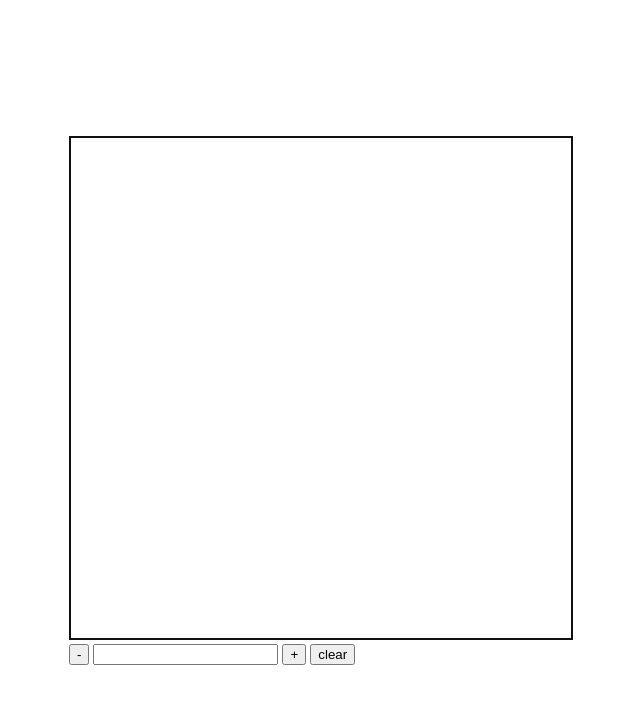
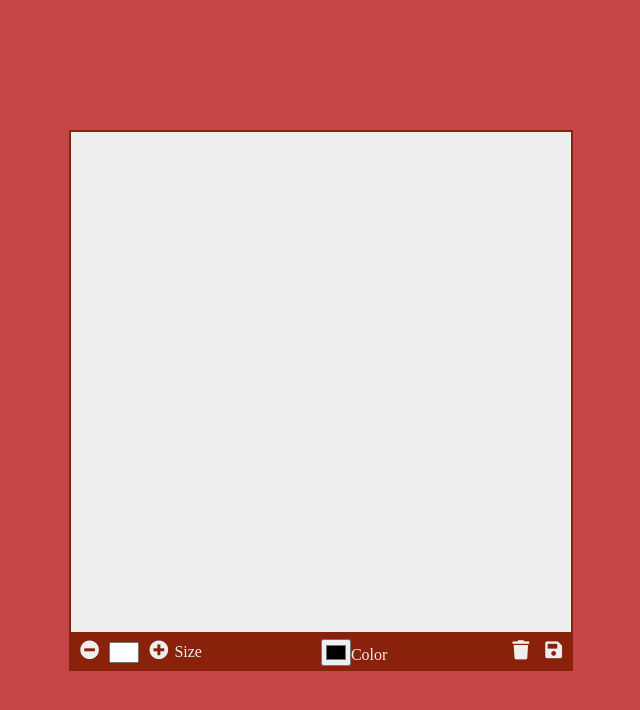
Before and after one commit to Adesholly/drawingApp, a plain HTML site: page index.html in a window 1280 px wide. Shown: the whole page, without its empty margins (319-959 px from the left). Drawn offline with Linux system fonts and the light colour scheme.

Commit message:
completing the css

```diff
--- a/index.html
+++ b/index.html
@@ -6,6 +6,7 @@
 
     <title>Document</title>
 
+    <link rel="stylesheet" href="https://cdnjs.cloudflare.com/ajax/libs/font-awesome/5.14.0/css/all.min.css">
     <link rel="stylesheet" href="normal.css">
     <script src="app.js"></script>
 
@@ -14,10 +15,28 @@
     <div class="container">
         <canvas width="500px" height="500px" class="canvas" id="canvas"></canvas>
         <div class="tools">
-            <button id="decrease">-</button>
-                <input type="number" id="input">
-            <button id="increase">+</button>
-            <button id="clear">clear</button>
+            <div>
+                <button id="decrease">
+                    <i class="fas fa-minus-circle"></i>
+                </button>
+                    <input type="number" id="input">
+                <button id="increase">
+                    <i class="fas fa-plus-circle"></i>
+                </button><span>Size</span>
+            </div>
+            <div>
+                <input type="color" id="color"><span>Color</span>
+            </div>
+
+            <div>
+                <button id="clear">
+                    <i class="fas fa-trash"></i>
+                </button>
+                <button id="save">
+                    <i class="fas fa-save"></i>
+                </button>
+            </div>
+
         </div>
 
     </div>
--- a/normal.css
+++ b/normal.css
@@ -9,31 +9,64 @@ body {
     display: flex;
     justify-content: center;
     align-items: center;
+    background-color: rgb(196, 70, 70);
 
 }
 
 .container {
+    max-width: 1000px;
+    margin: 0;
+    display: flex;
+    flex-direction: column;
+
+}
+
+.canvas {
+   border: 2px solid rgb(138, 34, 11);
+   background-color: #eee;
+
+}
 
 
-    max-width: 800px;
+.tools {
+    background-color: rgb(138, 34, 11);
+    padding: 5px 5px;
+    display: flex;
+    text-align: center;
+    justify-content: space-between;
 
 
 }
 
-.canvas {
-   border: 2px solid #111;
+button  {
+    border: none;
+    outline: none;
+    cursor: pointer;
+    background: transparent;
+    color: #eee;
+    font-size: 1.2rem;
 }
 
 
-button {
+
+span {
+    color: #eee;
 
 }
+
+input  {
+    max-width: 30px;
+}
+
+
+
+
 
 /* Chrome, Safari, Edge, Opera */
 input::-webkit-outer-spin-button,
 input::-webkit-inner-spin-button {
   -webkit-appearance: none;
-  margin: 0;
+
 }
 
 /* Firefox */
```
